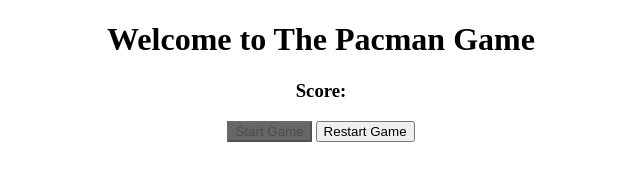
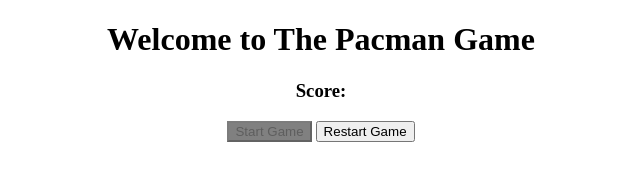
Before and after one commit to ShaneVn/vanilla-pac-man, a plain HTML site: page index.html in a window 1280 px wide. Both pictures are taken after a click on the button "Start Game". Shown: the top 189 px of the page, without its empty margins (319-959 px from the left). Drawn offline with Linux system fonts and the light colour scheme.

Commit message:
changed a color

```diff
--- a/style.css
+++ b/style.css
@@ -66,6 +66,6 @@
 }
 
 button[disabled]{
-    background-color: #666666;
+    background-color: grey;
     cursor: not-allowed;
 }
```
